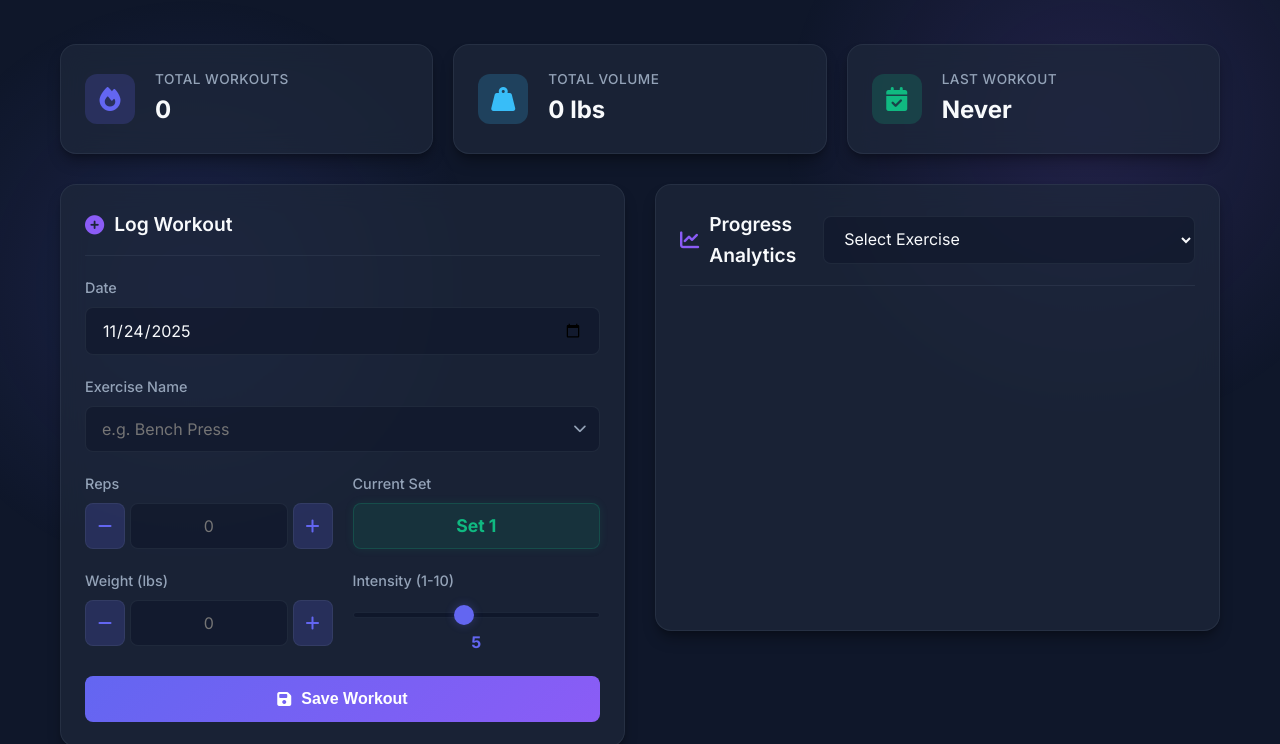
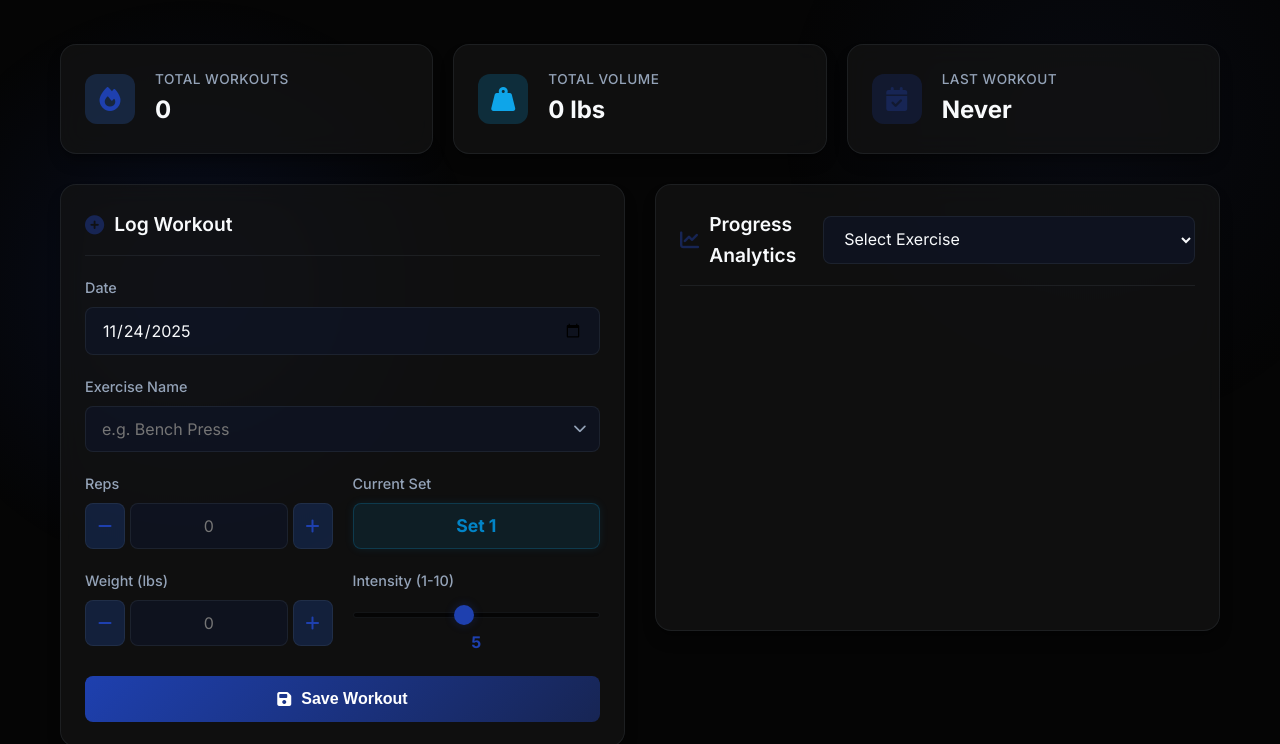
Before and after one commit to gkim909/Workout_Tracker, a website: page index.html in a window 1280 px wide. Shown: the part 113-857 px from the top of the page. Drawn offline with nearby package versions, Linux system fonts and the light colour scheme.

Commit message:
Color Pallette Changes: Black, White, and Blue

```diff
--- a/style.css
+++ b/style.css
@@ -1,16 +1,17 @@
 :root {
-    --bg-dark: #0f172a;
-    --bg-card: rgba(30, 41, 59, 0.7);
-    --bg-card-hover: rgba(51, 65, 85, 0.8);
+    --bg-dark: #050505;
+    --bg-card: rgba(20, 20, 20, 0.7);
+    --bg-card-hover: rgba(40, 40, 40, 0.8);
     --text-primary: #f8fafc;
     --text-secondary: #94a3b8;
-    --accent-primary: #6366f1;
-    /* Indigo */
-    --accent-secondary: #8b5cf6;
-    /* Violet */
-    --accent-glow: rgba(99, 102, 241, 0.3);
+    --accent-primary: #1e40af;
+    /* Deep Blue */
+    --accent-secondary: #172554;
+    /* Midnight Blue */
+    --accent-glow: rgba(30, 64, 175, 0.3);
     --border-color: rgba(148, 163, 184, 0.1);
-    --success: #10b981;
+    --success: #0284c7;
+    /* Darker Sky Blue */
     --danger: #ef4444;
 
     --font-main: 'Inter', sans-serif;
@@ -43,8 +44,8 @@ body {
     height: 100vh;
     z-index: -1;
     background:
-        radial-gradient(circle at 15% 50%, rgba(99, 102, 241, 0.15) 0%, transparent 25%),
-        radial-gradient(circle at 85% 30%, rgba(139, 92, 246, 0.15) 0%, transparent 25%);
+        radial-gradient(circle at 15% 50%, rgba(30, 64, 175, 0.15) 0%, transparent 25%),
+        radial-gradient(circle at 85% 30%, rgba(23, 37, 84, 0.15) 0%, transparent 25%);
     pointer-events: none;
 }
 
@@ -178,18 +179,18 @@ header {
 }
 
 .icon-box.purple {
-    background: rgba(99, 102, 241, 0.2);
+    background: rgba(59, 130, 246, 0.2);
     color: var(--accent-primary);
 }
 
 .icon-box.blue {
-    background: rgba(56, 189, 248, 0.2);
-    color: #38bdf8;
+    background: rgba(14, 165, 233, 0.2);
+    color: #0ea5e9;
 }
 
 .icon-box.green {
-    background: rgba(16, 185, 129, 0.2);
-    color: var(--success);
+    background: rgba(30, 64, 175, 0.2);
+    color: var(--accent-secondary);
 }
 
 .summary-info h3 {
@@ -265,7 +266,7 @@ select:focus {
 }
 
 .stepper-btn {
-    background: rgba(99, 102, 241, 0.2);
+    background: rgba(37, 99, 235, 0.2);
     border: 1px solid var(--border-color);
     color: var(--accent-primary);
     width: 40px;
@@ -293,8 +294,8 @@ select:focus {
 
 /* Set Indicator */
 .set-indicator {
-    background: rgba(16, 185, 129, 0.1);
-    border: 1px solid rgba(16, 185, 129, 0.2);
+    background: rgba(14, 165, 233, 0.1);
+    border: 1px solid rgba(14, 165, 233, 0.2);
     color: var(--success);
     padding: 12px;
     border-radius: var(--radius-md);
@@ -305,7 +306,7 @@ select:focus {
     display: flex;
     align-items: center;
     justify-content: center;
-    box-shadow: 0 0 10px rgba(16, 185, 129, 0.1);
+    box-shadow: 0 0 10px rgba(14, 165, 233, 0.1);
 }
 
 /* Range Input */
@@ -421,7 +422,7 @@ output {
 }
 
 .history-exercise-header {
-    background: rgba(99, 102, 241, 0.1);
+    background: rgba(59, 130, 246, 0.1);
     padding: 10px 15px;
     display: flex;
     justify-content: space-between;
@@ -583,7 +584,7 @@ output {
 
 .combobox-item:hover,
 .combobox-item.active {
-    background: rgba(99, 102, 241, 0.1);
+    background: rgba(59, 130, 246, 0.1);
     color: var(--text-primary);
 }
 
```
